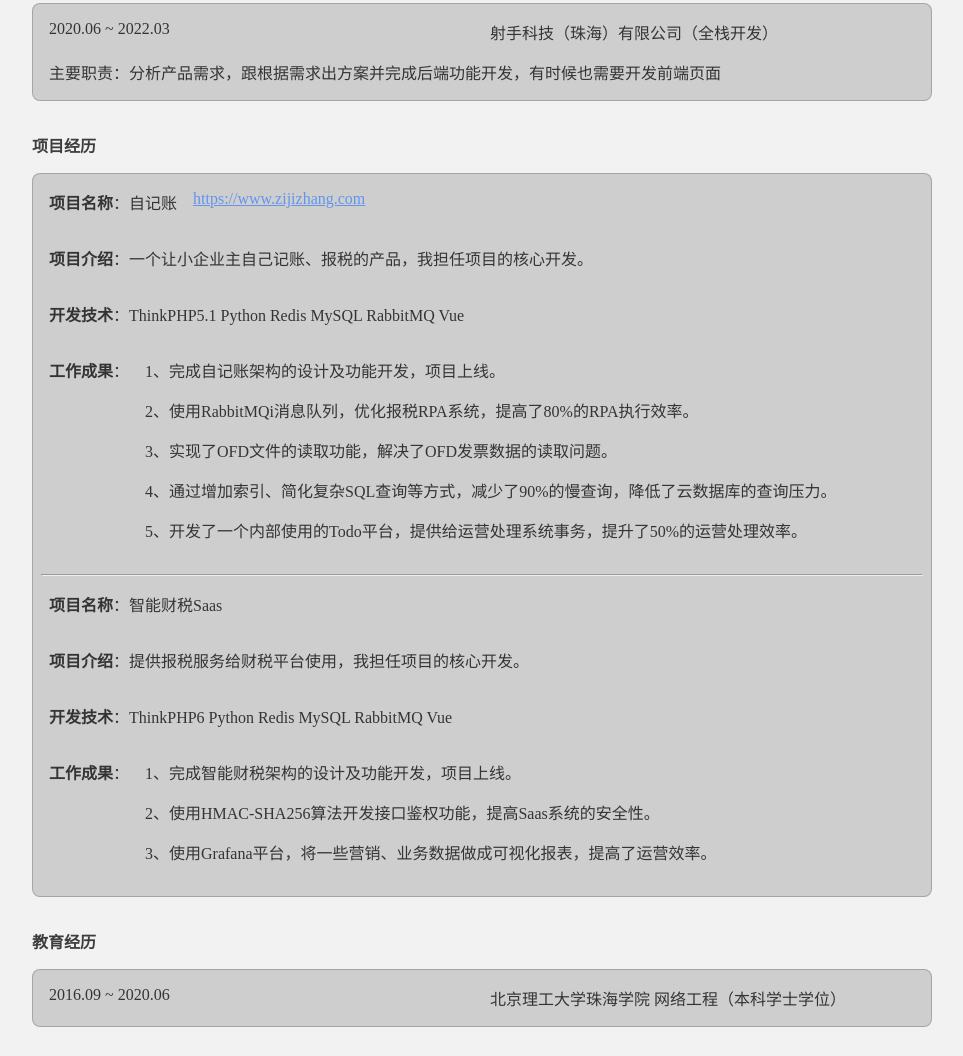
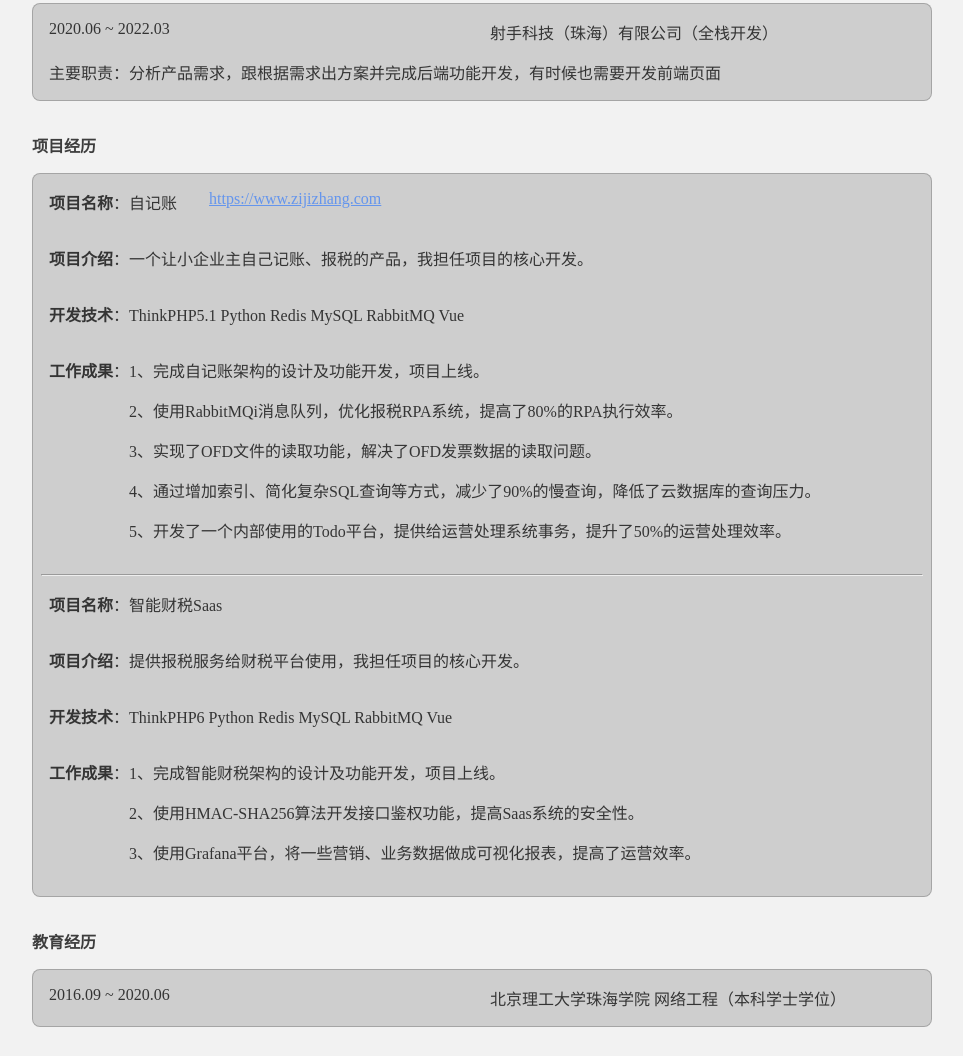
Before and after one commit to SuperYingJie/resume, a plain HTML site: page index.html in a window 1280 px wide. Shown: the part 401-1457 px from the top of the page, without its empty margins (158-1121 px from the left). Drawn offline with Linux system fonts and the light colour scheme.

Commit message:
优化排版

```diff
--- a/css/index.css
+++ b/css/index.css
@@ -55,9 +55,9 @@ a {
 }
 
 .mb4 {
-    margin-bottom: 16px;
+    margin-bottom: 32px;
 }
 
 .ml4 {
-    margin-left: 16px;
+    margin-left: 32px;
 }
--- a/index.html
+++ b/index.html
@@ -63,7 +63,7 @@
         </div>
         <div class="row col">
             <span class="title">工作成果</span>：
-            <div class="ml4">
+            <div>
                 <p>
                     1、完成自记账架构的设计及功能开发，项目上线。
                 </p>
@@ -93,7 +93,7 @@
         </div>
         <div class="row col">
             <span class="title">工作成果</span>：
-            <div class="ml4">
+            <div>
                 <p>
                     1、完成智能财税架构的设计及功能开发，项目上线。
                 </p>
```
